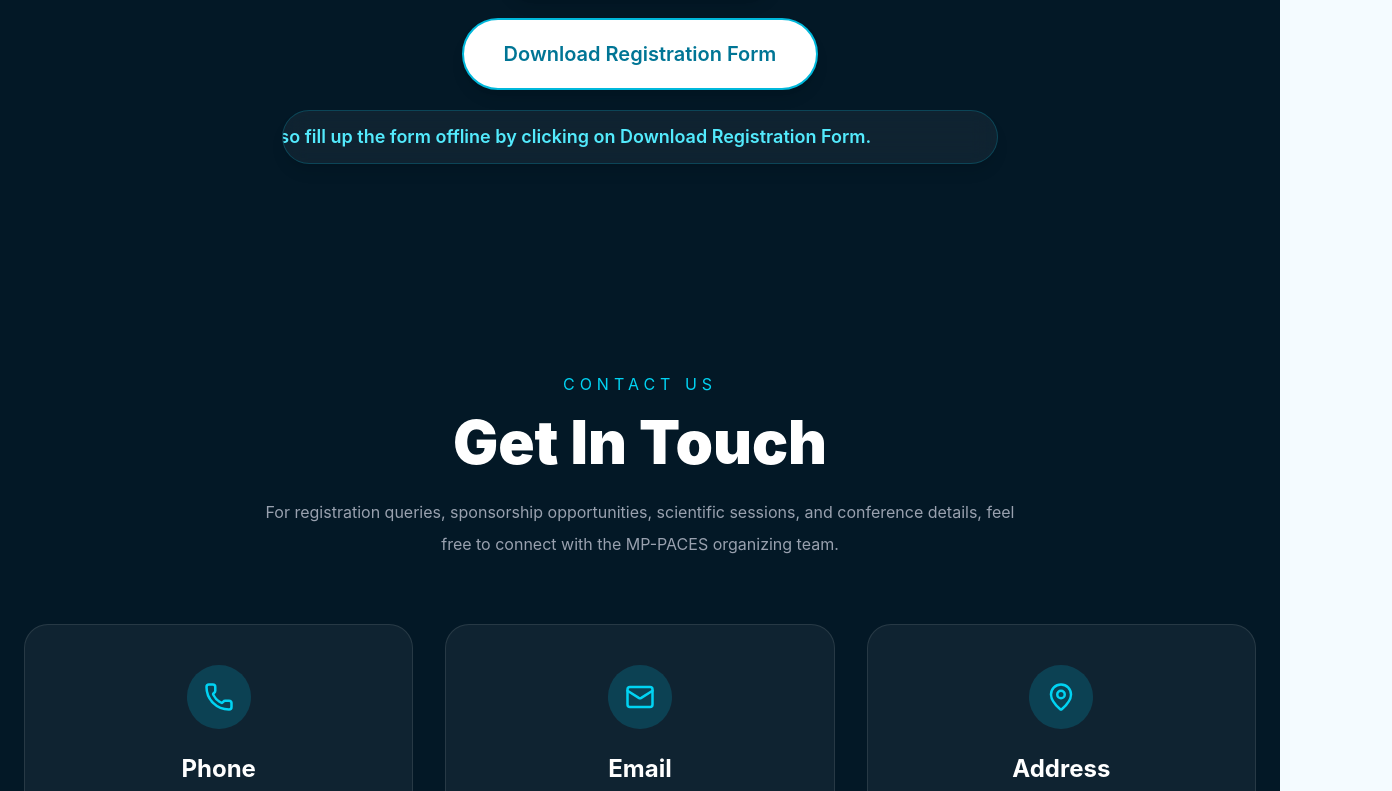
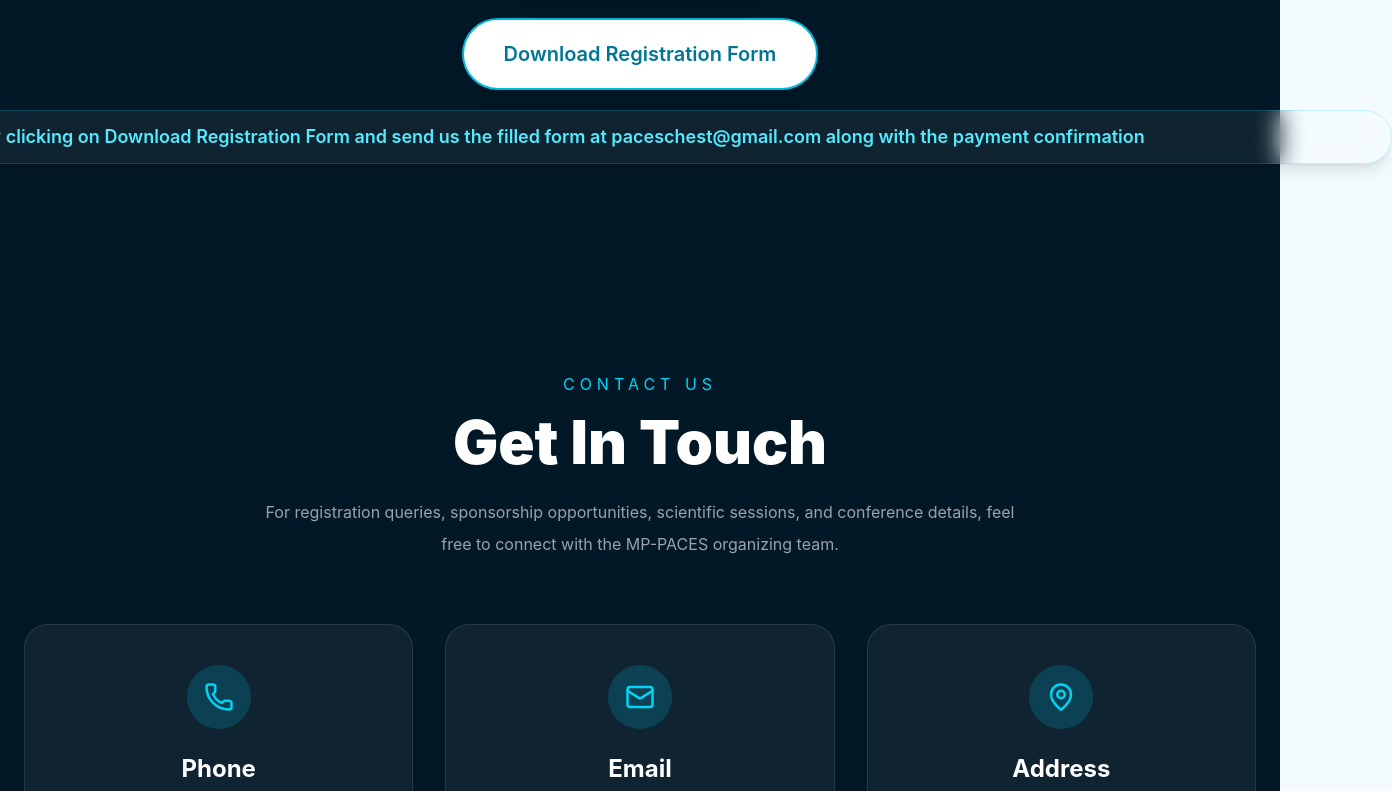
Before and after one commit to atulvk01-oss/paces-summit, a React (Vite) app: page / in a window 1280 px wide. Shown: the part 10729-11520 px from the top of the page, 1392 px wide, since content can reach past the window. Built offline with nearby package versions, Linux system fonts and the light colour scheme.

Commit message:
update the running test

```diff
--- a/src/components/RegistrationCTA.jsx
+++ b/src/components/RegistrationCTA.jsx
@@ -173,7 +173,7 @@ const RegistrationCTA = () => {
 
   <div className="animate-marquee inline-block text-cyan-300 font-semibold text-sm sm:text-lg px-4">
 
-    You can also fill up the form offline by clicking on Download Registration Form.
+    You can also fill up the form offline by clicking on Download Registration Form and send  us the filled form at paceschest@gmail.com along with the payment confirmation
 
   </div>
 
```
